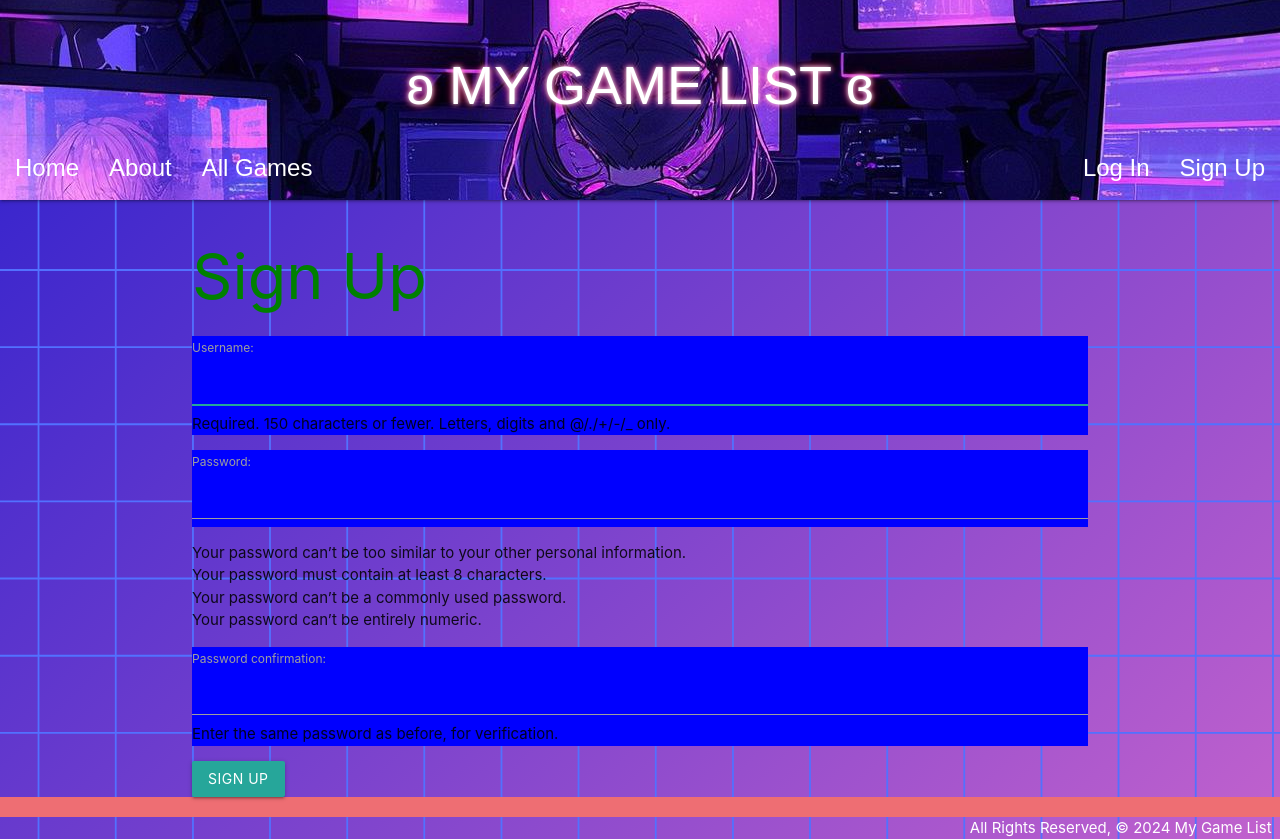
After one commit to jtnguyen45/my-game-list, a Django app: page /accounts/signup/ in a window 1280 px wide. The commit adds this page. Run offline with Django 4.2, Linux system fonts and the light colour scheme; some web fonts are replaced.

Commit message:
Add user authentication and authorization

```diff
--- a/main_app/models.py
+++ b/main_app/models.py
@@ -1,5 +1,6 @@
 from django.db import models
 from django.urls import reverse
+from django.contrib.auth.models import User
 
 class Game(models.Model):
     api_id = models.CharField()
@@ -24,6 +25,7 @@ class UserGame(models.Model):
     cover = models.TextField(default='https://i.pinimg.com/736x/64/9d/37/649d37014bd486376f3f8552a1f049d8.jpg')
     rating = models.CharField(choices=RATING_OPTIONS, null=True, blank=True)
     status = models.CharField(choices=STATUS_OPTIONS, default='1')
+    user = models.ForeignKey(User, on_delete=models.CASCADE)
 
     def __str__(self):
         return self.name
--- a/main_app/templates/base.html
+++ b/main_app/templates/base.html
@@ -28,8 +28,13 @@
                     <li><a href="">All Games</a></li>
                 </ul>
                 <ul class="right">
-                    <li><a href="{% url 'index' %}">My Games<i class="material-icons right">arrow_drop_down</i></a></li>
-                    <li><a href="">Log In</a></li>
+                    {% if user.is_authenticated %}
+                        <li><a href="{% url 'index' %}">My Games<i class="material-icons right">arrow_drop_down</i></a></li>
+                        <li><a href="{% url 'logout' %}">Log Out</a></li>
+                    {% else %}
+                        <li><a href="{% url 'login' %}">Log In</a></li>
+                        <li><a href="{% url 'signup' %}">Sign Up</a></li>
+                    {% endif %}
                 </ul>
             </div>
             </nav>
--- /dev/null
+++ b/main_app/templates/registration/signup.html
@@ -0,0 +1,14 @@
+{% extends 'base.html' %}
+{% block content %}
+
+<h1>Sign Up</h1>
+
+<p class="red-text">{{ error_message }}</p>
+
+<form method="POST" action="{% url 'signup' %}">
+  {% csrf_token %}
+  {{ form.as_p }}
+  <input type="submit" class="btn" value="Sign Up">
+</form>
+
+{% endblock %}
--- a/main_app/urls.py
+++ b/main_app/urls.py
@@ -6,5 +6,7 @@ urlpatterns = [
     path('about/', views.about, name='about'),
     path('games/', views.games_index, name='index'),
     path('games/<int:game_id>/', views.games_detail, name='detail'),
-    path('games/create/', views.GameCreate.as_view(), name='games_create')
+    path('games/create/', views.GameCreate.as_view(), name='games_create'),
+    path('accounts/logout/', views.logout_view, name='logout'),
+    path('accounts/signup/', views.signup, name='signup'),
 ]
--- a/main_app/views.py
+++ b/main_app/views.py
@@ -1,4 +1,8 @@
-from django.shortcuts import render
+from django.shortcuts import render, redirect
+from django.contrib.auth import login, logout
+from django.contrib.auth.forms import UserCreationForm
+from django.contrib.auth.decorators import login_required
+from django.contrib.auth.mixins import LoginRequiredMixin
 from .models import UserGame
 from django.views.generic.edit import CreateView
 import requests, environ
@@ -12,18 +16,38 @@ def home(request):
 def about(request):
     return render(request, 'about.html')
 
+@login_required
 def games_index(request):
-    games = UserGame.objects.all()
+    games = UserGame.objects.filter(user=request.user)
     return render(request, 'games/index.html', {
         'games': games
     })
 
+@login_required
 def games_detail(request, game_id):
     game = UserGame.objects.get(id=game_id)
     return render(request, 'games/detail.html', {
         'game': game,
     })
 
+def signup(request):
+    error_message = ''
+    if request.method == 'POST':
+        form = UserCreationForm(request.POST)
+        if form.is_valid():
+            user = form.save()
+            login(request, user)
+            return redirect('index')
+        else:
+            error_message = 'Invalid sign up - try again'
+    form = UserCreationForm()
+    context = {'form': form, 'error_message': error_message}
+    return render(request, 'registration/signup.html', context)
+
+@login_required
+def logout_view(request):
+    logout(request)
+    return redirect('home')
 
 def get_game():
     url = 'https://api.igdb.com/v4/games'
@@ -39,7 +63,11 @@ def get_game():
         return None
 
 
-class GameCreate(CreateView):
+class GameCreate(LoginRequiredMixin, CreateView):
     model = UserGame
     fields = ['name', 'cover', 'rating', 'status']
     success_url = '/games/{id}'
+
+    def form_valid(self, form):
+        form.instance.user = self.request.user
+        return super().form_valid(form)
--- a/mygamelist/settings.py
+++ b/mygamelist/settings.py
@@ -124,6 +124,9 @@ USE_TZ = True
 
 STATIC_URL = 'static/'
 
+LOGIN_REDIRECT_URL = '/games'
+LOGOUT_REDIRECT_URL = '/'
+
 # Default primary key field type
 # https://docs.djangoproject.com/en/4.2/ref/settings/#default-auto-field
 
--- a/mygamelist/urls.py
+++ b/mygamelist/urls.py
@@ -20,4 +20,5 @@ from django.urls import path, include
 urlpatterns = [
     path('admin/', admin.site.urls),
     path('', include('main_app.urls')),
+    path('accounts/', include('django.contrib.auth.urls')),
 ]
```
Also changed, not shown: main_app/templates/registration/login.html (added, +13 -0 lines), main_app/migrations/0005_usergame_user.py (added).
